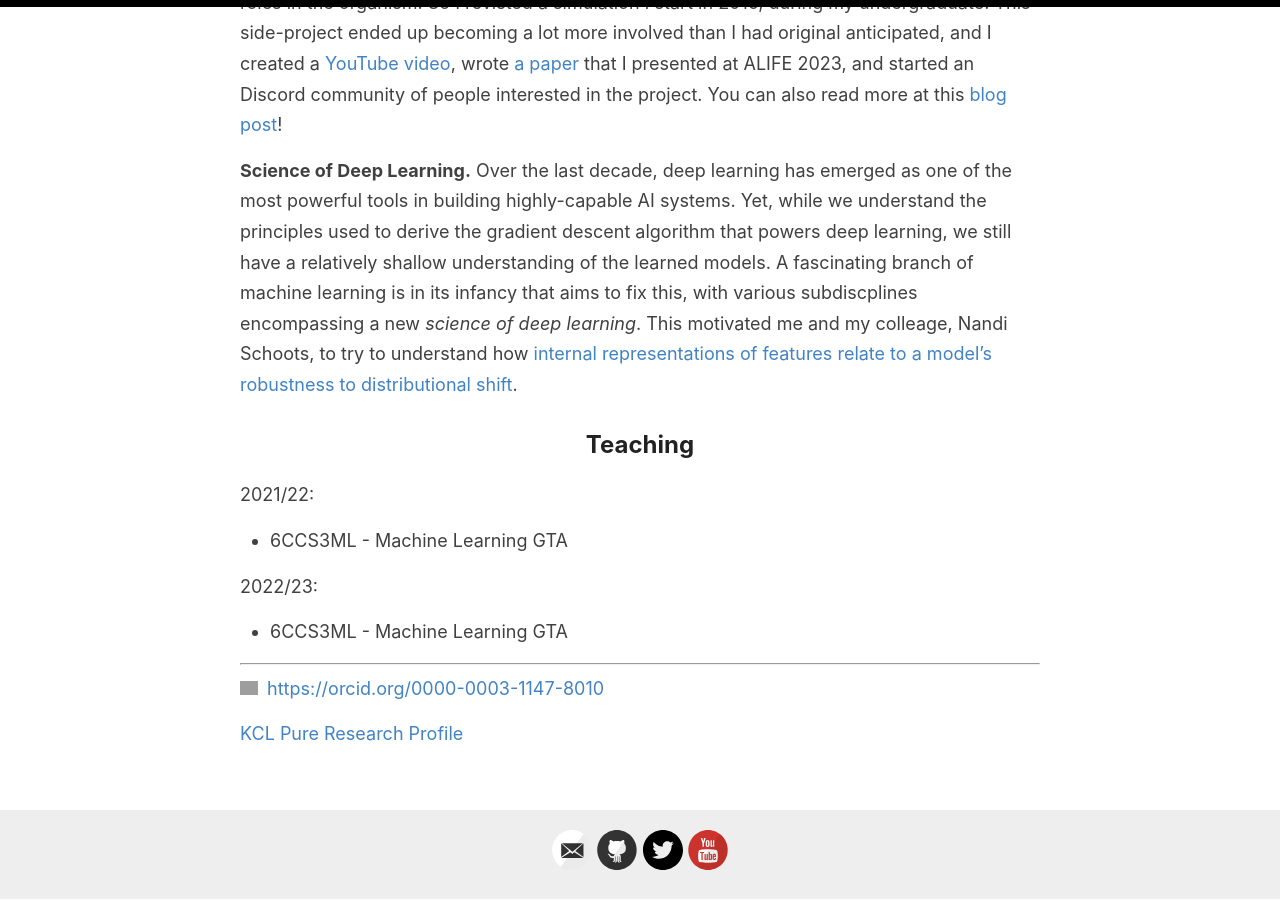
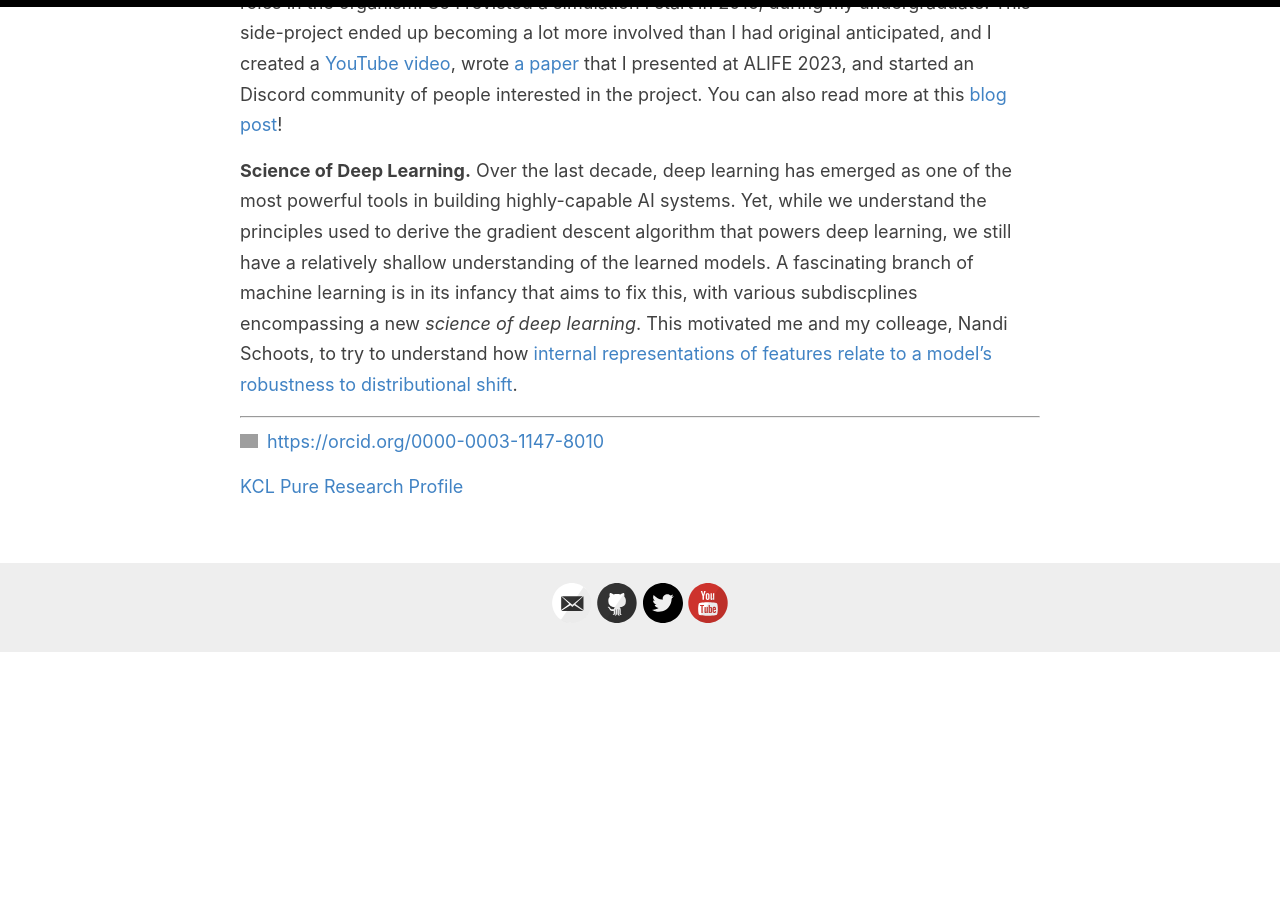
Before and after one commit to DylanCope/dylancope.github.io, a Jekyll site: the page built from index.md, in a window 1280 px wide and 900 px high, scrolled down 3260 px. Built offline with Jekyll 4.4.1, drawn with Linux system fonts in a browser that asks for light colours; after the commit the page ends 3912 px from its top, so only the background shows below that; grey boxes are pictures that could not be loaded.

Commit message:
Update index.md

```diff
--- a/index.md
+++ b/index.md
@@ -66,16 +66,6 @@ Yet, while we understand the principles used to derive the gradient descent algo
 A fascinating branch of machine learning is in its infancy that aims to fix this, with various subdiscplines encompassing a new _science of deep learning_.
 This motivated me and my colleage, Nandi Schoots, to try to understand how [internal representations of features relate to a model's robustness to distributional shift](https://domaingen.github.io/accepted).
 
-## Teaching
-
-2021/22:
-
-* 6CCS3ML - Machine Learning GTA
-
-2022/23:
-
-* 6CCS3ML - Machine Learning GTA
-
 ---
 
 <div itemscope itemtype="https://schema.org/Person"><a itemprop="sameAs" content="https://orcid.org/0000-0003-1147-8010" href="https://orcid.org/0000-0003-1147-8010" target="orcid.widget" rel="me noopener noreferrer" style="vertical-align:top;"><img src="https://orcid.org/sites/default/files/images/orcid_16x16.png" style="width:1em;margin-right:.5em;" alt="ORCID iD icon">https://orcid.org/0000-0003-1147-8010</a></div>
```
